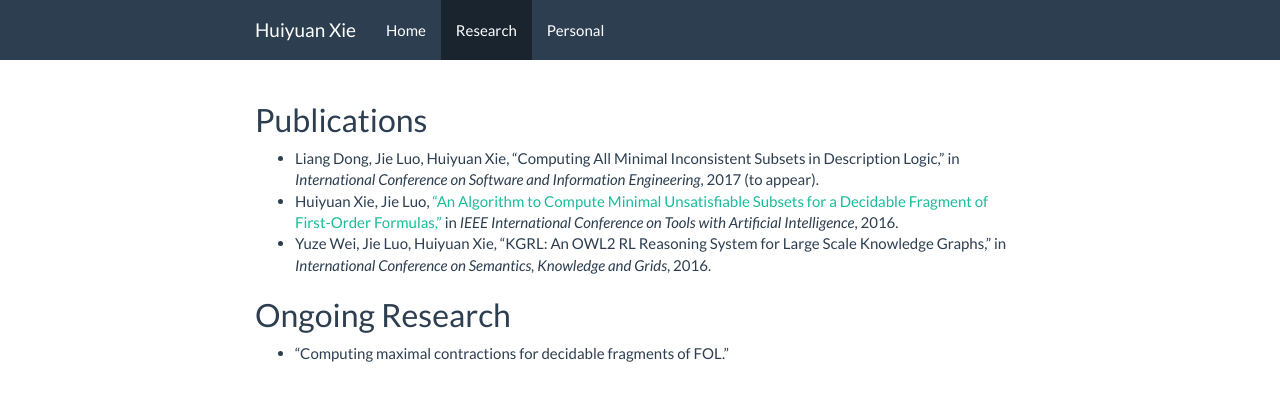
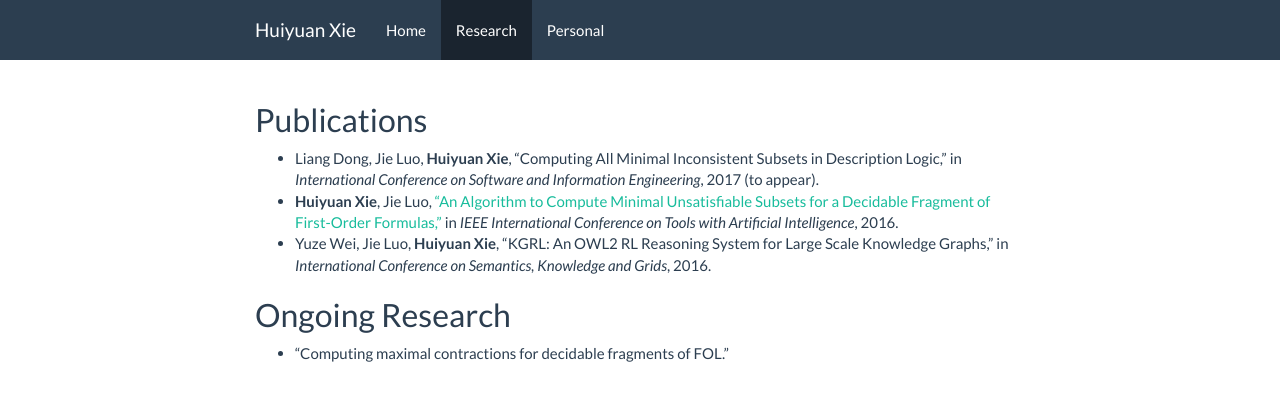
Before and after one commit to xiehuiyuan/xiehuiyuan.github.io, a Jekyll site: the page built from research.md, in a window 1280 px wide. Shown: the top 401 px of the page. Built offline with Jekyll 4.4.1, drawn with Linux system fonts in a browser that asks for light colours; nearby versions of some CDN libraries.

Commit message:
Revise bold font.

```diff
--- a/research.md
+++ b/research.md
@@ -8,9 +8,9 @@ description: >-
 
 # Publications
 
-* Liang Dong, Jie Luo, Huiyuan Xie, “Computing All Minimal Inconsistent Subsets in Description Logic,” in *International Conference on Software and Information Engineering*, 2017 (to appear).
-* Huiyuan Xie, Jie Luo, [“An Algorithm to Compute Minimal Unsatisfiable Subsets for a Decidable Fragment of First-Order Formulas,”](data/paper/ICTAI16.pdf) in *IEEE International Conference on Tools with Artificial Intelligence*, 2016.
-* Yuze Wei, Jie Luo, Huiyuan Xie, “KGRL: An OWL2 RL Reasoning System for Large Scale Knowledge Graphs,” in *International Conference on Semantics, Knowledge and Grids*, 2016.
+* Liang Dong, Jie Luo, **Huiyuan Xie**, “Computing All Minimal Inconsistent Subsets in Description Logic,” in *International Conference on Software and Information Engineering*, 2017 (to appear).
+* **Huiyuan Xie**, Jie Luo, [“An Algorithm to Compute Minimal Unsatisfiable Subsets for a Decidable Fragment of First-Order Formulas,”](data/paper/ICTAI16.pdf) in *IEEE International Conference on Tools with Artificial Intelligence*, 2016.
+* Yuze Wei, Jie Luo, **Huiyuan Xie**, “KGRL: An OWL2 RL Reasoning System for Large Scale Knowledge Graphs,” in *International Conference on Semantics, Knowledge and Grids*, 2016.
 
 
 # Ongoing Research
```
